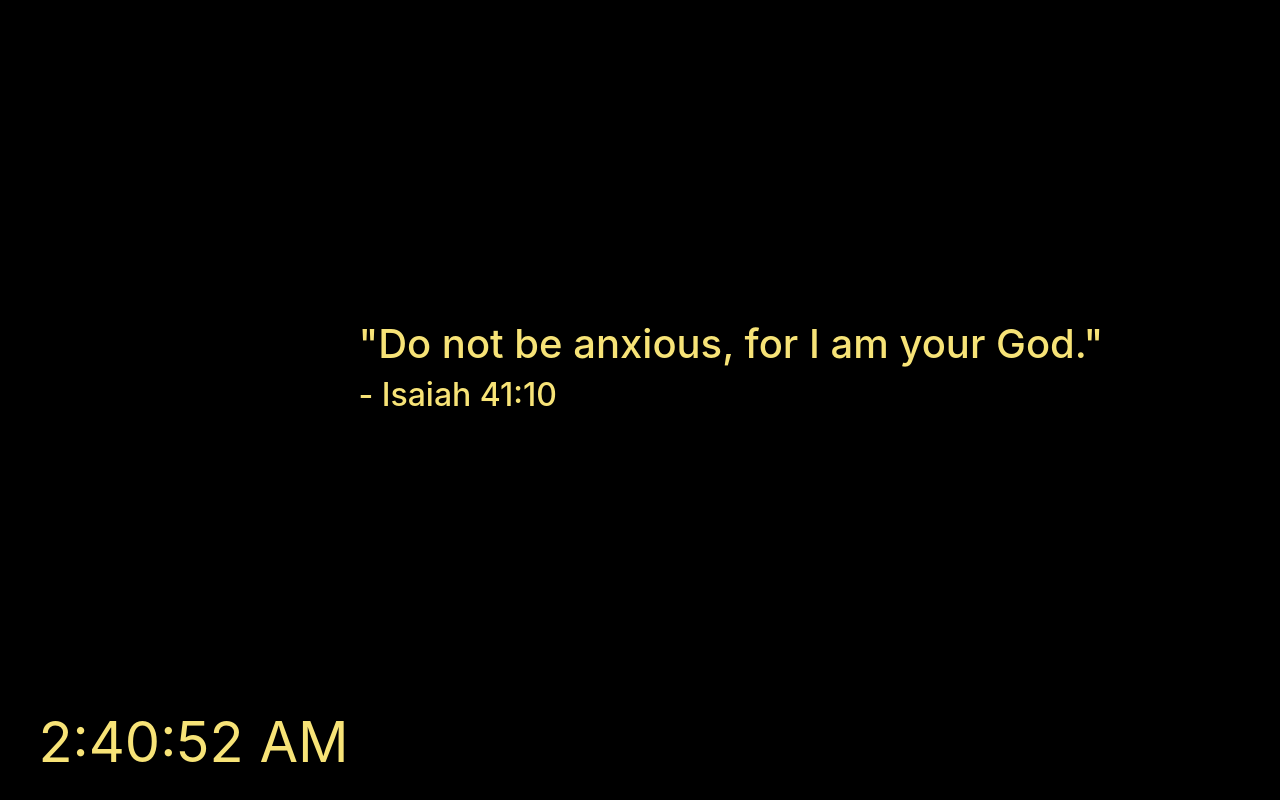
After one commit to Xachman/congregation-info, a Flask app: template templates/time.html in a window 1280 px wide. The commit adds this page. Run offline with Flask 2, Linux system fonts and the light colour scheme; the template is opened without the code that fills it, so the values that code supplies are empty; some libraries are stand-ins or nearby versions.

Commit message:
move to using python

```diff
--- /dev/null
+++ b/app.py
@@ -0,0 +1,24 @@
+
+from flask import Flask, render_template, request, abort
+import sys
+from datetime import datetime
+from pathlib import Path
+from pprint import pprint
+from os import environ
+app = Flask(__name__)
+
+
+@app.route('/')
+def main(path=''):
+    return render_template('time.html')
+
+
+@app.route('/schedule')
+def main(path=''):
+    return render_template('time.html')
+
+DEV = False
+if environ.get('DEV') == 'true':
+    DEV = True
+if __name__ == "__main__":
+    app.run(host='0.0.0.0',port=8080, debug=DEV)
--- a/docker-compose.yml
+++ b/docker-compose.yml
@@ -1,8 +1,8 @@
 version: '2'
 services:
   app:
-    image: httpd
+    build: .
     volumes:
-      - ./:/usr/local/apache2/htdocs/
+      - ./:/app
     ports:
-      - 8888:80
+      - 8080:8080
--- a/index.html
+++ b/templates/schedule.html
@@ -1,3 +1,4 @@
+
 <!DOCTYPE html>
 <html>
     <head>
@@ -45,6 +46,10 @@
             return i;
         }
     </script>
+    <script>
+
+
+    </script>
 <body onLoad="startTime()">
     <div class="scripture">
         <h1>"Do not be anxious, for I am your God."</h1>
--- /dev/null
+++ b/templates/time.html
@@ -0,0 +1,55 @@
+<!DOCTYPE html>
+<html>
+    <head>
+        <title>Congregation Info</title>
+    </head>
+    <link rel="stylesheet" href="https://maxcdn.bootstrapcdn.com/bootstrap/4.0.0/css/bootstrap.min.css" integrity="sha384-Gn5384xqQ1aoWXA+058RXPxPg6fy4IWvTNh0E263XmFcJlSAwiGgFAW/dAiS6JXm" crossorigin="anonymous">
+    <style>
+        body {
+            position: fixed;
+            background: #000;
+            color: #f7e377;
+            width:100%;
+            height: 100%;
+        }
+        body::after {
+            clear: both
+        }
+        .scripture {
+            position: absolute;
+            top: 40%;
+            left: 28%;
+        }
+        #time {
+            position: absolute;
+            bottom: 2%;
+            left: 3%;
+            font-size: 56px;
+        }
+    </style>
+    <script>
+        function startTime() {
+            var today = new Date();
+            var h = today.getHours() % 12;
+            var ampm = (today.getHours() > 11)? "PM":"AM"
+            var m = today.getMinutes();
+            var s = today.getSeconds();
+            m = checkTime(m);
+            s = checkTime(s);
+            document.getElementById('time').innerHTML =
+            h + ":" + m + ":" + s + " " + ampm;
+            var t = setTimeout(startTime, 500);
+        }
+        function checkTime(i) {
+            if (i < 10) {i = "0" + i};  // add zero in front of numbers < 10
+            return i;
+        }
+    </script>
+<body onLoad="startTime()">
+    <div class="scripture">
+        <h1>"Do not be anxious, for I am your God."</h1>
+        <h2>- Isaiah 41:10</h2>
+    </div>
+    <div id="time"></div>
+</body>
+</html>
```
Also changed, not shown: setup_creds.py (added, +55 -0 lines), 2 other files.
